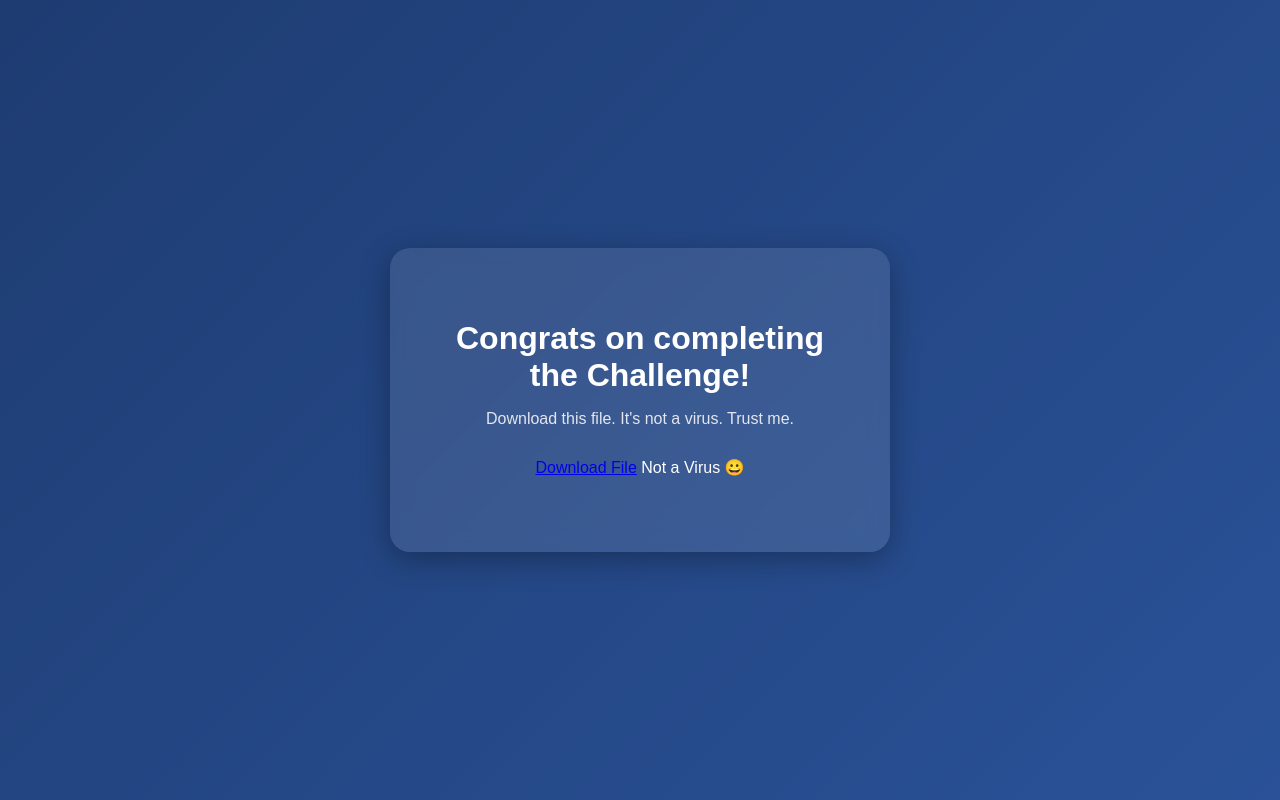
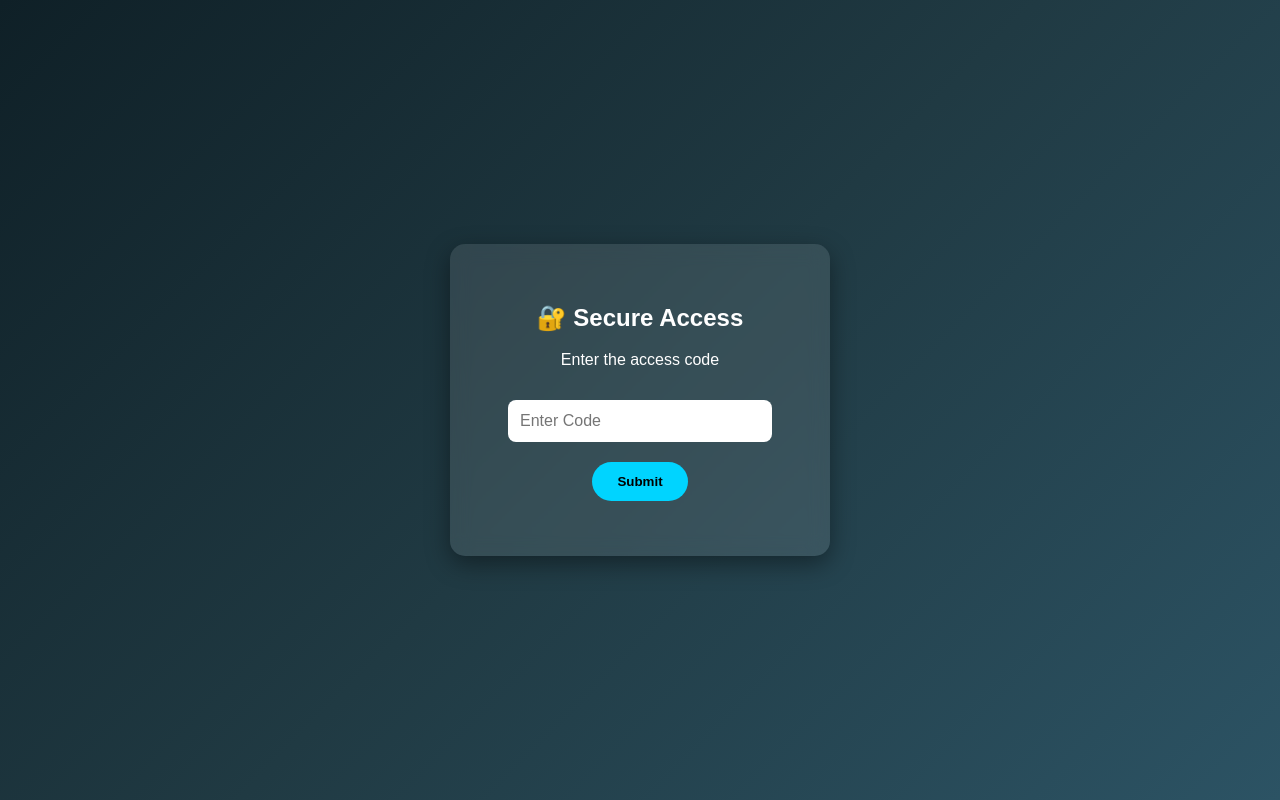
Before and after one commit to jsCMScs/jsCMScs.github.io, a plain HTML site: page index.html in a window 1280 px wide. Drawn offline with Linux system fonts and the light colour scheme.

Commit message:
Update title and styling for secure access portal

```diff
--- a/index.html
+++ b/index.html
@@ -3,14 +3,13 @@
 <head>
 <meta charset="UTF-8">
 <meta name="viewport" content="width=device-width, initial-scale=1.0">
-<title>Download Center</title>
+<title>Secure Access Portal</title>
 
 <style>
-
 body {
     margin: 0;
     font-family: Arial, Helvetica, sans-serif;
-    background: linear-gradient(135deg, #1e3c72, #2a5298);
+    background: linear-gradient(135deg, #0f2027, #203a43, #2c5364);
     height: 100vh;
     display: flex;
     justify-content: center;
@@ -19,63 +18,76 @@ body {
 }
 
 .container {
-    background: rgba(255, 255, 255, 0.1);
-    padding: 50px;
-    border-radius: 20px;
+    background: rgba(255,255,255,0.1);
+    padding: 40px;
+    border-radius: 15px;
     text-align: center;
     backdrop-filter: blur(10px);
-    box-shadow: 0 8px 30px rgba(0,0,0,0.3);
-    max-width: 400px;
+    box-shadow: 0 8px 25px rgba(0,0,0,0.4);
+    width: 300px;
 }
 
-h1 {
-    margin-bottom: 15px;
+input {
+    width: 80%;
+    padding: 12px;
+    border-radius: 8px;
+    border: none;
+    margin-top: 15px;
+    font-size: 16px;
 }
 
-p {
-    margin-bottom: 30px;
-    opacity: 0.85;
+button {
+    margin-top: 20px;
+    padding: 12px 25px;
+    border: none;
+    border-radius: 25px;
+    background: #00d4ff;
+    font-weight: bold;
+    cursor: pointer;
+    transition: 0.3s;
 }
 
-.download-btn {
-    text-decoration: none;
-    background: #00d4ff;
-    color: black;
-    padding: 15px 30px;
-    border-radius: 50px;
-    font-weight: bold;
-    transition: 0.3s;
-    display: inline-block;
+button:hover {
+    background: white;
 }
 
-.download-btn:hover {
-    background: white;
-    transform: scale(1.05);
-    box-shadow: 0 0 15px rgba(255,255,255,0.6);
+.error {
+    margin-top: 15px;
+    color: #ff6b6b;
 }
-
-.footer {
-    margin-top: 25px;
-    font-size: 0.8em;
-    opacity: 0.6;
-}
-
 </style>
 </head>
 
 <body>
 
 <div class="container">
-    <h1>Congrats on completing the Challenge!</h1>
-    <p>Download this file. It's not a virus. Trust me.</p>
+    <h2>🔐 Secure Access</h2>
+    <p>Enter the access code</p>
 
-    <a href="Crypt Review Sheet.docx" download>Download File</a>
-        Not a Virus 😀
-    </a>
+    <input type="password" id="codeInput" placeholder="Enter Code">
+    <br>
+    <button onclick="checkCode()">Submit</button>
 
-    <div class="footer">
-    </div>
+    <div id="errorMessage" class="error"></div>
 </div>
+
+<script>
+
+function checkCode() {
+
+    // CHANGE YOUR CODE HERE
+    let correctCode = "CYBER123";
+
+    let userCode = document.getElementById("codeInput").value;
+
+    if(userCode === correctCode) {
+        window.location.href = "download.html";
+    } else {
+        document.getElementById("errorMessage").innerText = "Incorrect Code";
+    }
+}
+
+</script>
 
 </body>
 </html>
```
